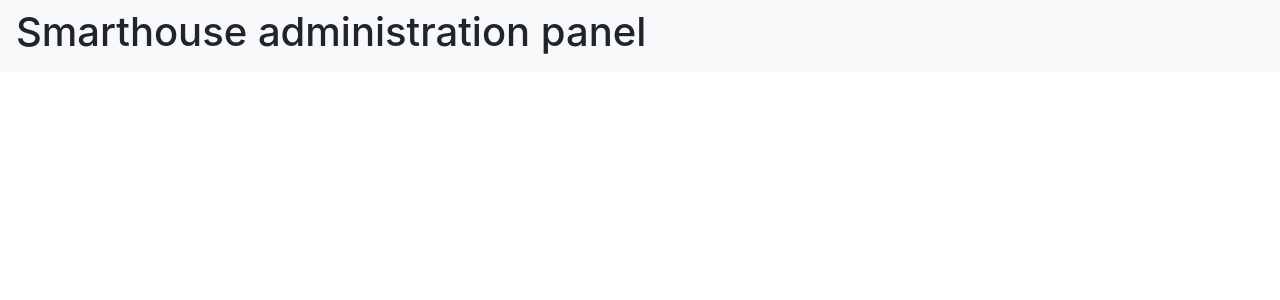
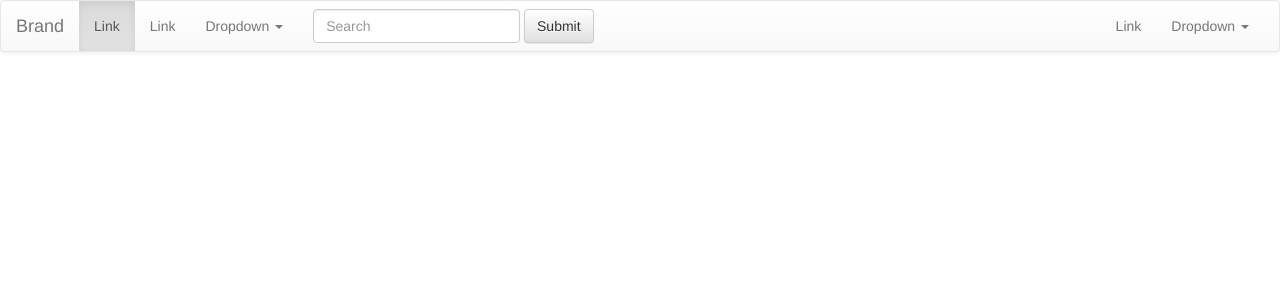
Before and after one commit to kevlampiev/smartmouse2.local, a Symfony app: template templates/layouts/admin_layout.twig in a window 1280 px wide. Shown: the top 300 px of the page. Run offline with Twig, Linux system fonts and the light colour scheme; the template is opened without the code that fills it, so the values that code supplies are empty; some libraries are stand-ins or nearby versions.

Commit message:
initial in this brunch

```diff
--- a/templates/layouts/admin_layout.twig
+++ b/templates/layouts/admin_layout.twig
@@ -5,16 +5,104 @@
 		<meta charset="UTF-8">
 		<meta name="viewport" content="width=device-width, initial-scale=1, shrink-to-fit=no">
 		<meta http-equiv="X-UA-Compatible" content="ie=edge">
-		<title><?= $docTitle ?></title>
-		<link rel="stylesheet" href="https://stackpath.bootstrapcdn.com/bootstrap/4.4.1/css/bootstrap.min.css" integrity="sha384-Vkoo8x4CGsO3+Hhxv8T/Q5PaXtkKtu6ug5TOeNV6gBiFeWPGFN9MuhOf23Q9Ifjh" crossorigin="anonymous">
-		<link rel="stylesheet" href="styles/admin.css">
+		<title>
+			{% block tittle %}{% endblock %}
+		</title>
+		<link rel="stylesheet" href="https://maxcdn.bootstrapcdn.com/bootstrap/3.3.7/css/bootstrap.min.css" integrity="sha384-BVYiiSIFeK1dGmJRAkycuHAHRg32OmUcww7on3RYdg4Va+PmSTsz/K68vbdEjh4u" crossorigin="anonymous">
+		<link rel="stylesheet" href="https://maxcdn.bootstrapcdn.com/bootstrap/3.3.7/css/bootstrap-theme.min.css" integrity="sha384-rHyoN1iRsVXV4nD0JutlnGaslCJuC7uwjduW9SVrLvRYooPp2bWYgmgJQIXwl/Sp" crossorigin="anonymous">
+		<script src="https://maxcdn.bootstrapcdn.com/bootstrap/3.3.7/js/bootstrap.min.js" integrity="sha384-Tc5IQib027qvyjSMfHjOMaLkfuWVxZxUPnCJA7l2mCWNIpG9mGCD8wGNIcPD7Txa" crossorigin="anonymous"></script>
+		{# <link rel="stylesheet" href="styles/admin.css"> #}
 	</head>
 
 	<body>
-		<nav class="navbar navbar-expand-lg navbar-light bg-light">
-			<h1>Smarthouse administration panel</h1>
+		<nav class="navbar navbar-default">
+			<div
+				class="container-fluid">
+				<!-- Brand и toggle сгруппированы для лучшего отображения на мобильных дисплеях -->
+				<div class="navbar-header">
+					<button type="button" class="navbar-toggle collapsed" data-toggle="collapse" data-target="#bs-example-navbar-collapse-1" aria-expanded="false">
+						<span class="sr-only">Toggle navigation</span>
+						<span class="icon-bar"></span>
+						<span class="icon-bar"></span>
+						<span class="icon-bar"></span>
+					</button>
+					<a class="navbar-brand" href="#">Brand</a>
+				</div>
+
+				<!-- Соберите навигационные ссылки, формы, и другой контент для переключения -->
+				<div class="collapse navbar-collapse" id="bs-example-navbar-collapse-1">
+					<ul class="nav navbar-nav">
+						<li class="active">
+							<a href="#">Link
+								<span class="sr-only">(current)</span>
+							</a>
+						</li>
+						<li>
+							<a href="#">Link</a>
+						</li>
+						<li class="dropdown">
+							<a href="#" class="dropdown-toggle" data-toggle="dropdown" role="button" aria-haspopup="true" aria-expanded="false">Dropdown
+								<span class="caret"></span>
+							</a>
+							<ul class="dropdown-menu">
+								<li>
+									<a href="#">Action</a>
+								</li>
+								<li>
+									<a href="#">Another action</a>
+								</li>
+								<li>
+									<a href="#">Something else here</a>
+								</li>
+								<li role="separator" class="divider"></li>
+								<li>
+									<a href="#">Separated link</a>
+								</li>
+								<li role="separator" class="divider"></li>
+								<li>
+									<a href="#">One more separated link</a>
+								</li>
+							</ul>
+						</li>
+					</ul>
+					<form class="navbar-form navbar-left">
+						<div class="form-group">
+							<input type="text" class="form-control" placeholder="Search">
+						</div>
+						<button type="submit" class="btn btn-default">Submit</button>
+					</form>
+					<ul class="nav navbar-nav navbar-right">
+						<li>
+							<a href="#">Link</a>
+						</li>
+						<li class="dropdown">
+							<a href="#" class="dropdown-toggle" data-toggle="dropdown" role="button" aria-haspopup="true" aria-expanded="false">Dropdown
+								<span class="caret"></span>
+							</a>
+							<ul class="dropdown-menu">
+								<li>
+									<a href="#">Action</a>
+								</li>
+								<li>
+									<a href="#">Another action</a>
+								</li>
+								<li>
+									<a href="#">Something else here</a>
+								</li>
+								<li role="separator" class="divider"></li>
+								<li>
+									<a href="#">Separated link</a>
+								</li>
+							</ul>
+						</li>
+					</ul>
+				</div>
+				<!-- /.navbar-collapse -->
+			</div>
+			<!-- /.container-fluid -->
 		</nav>
 
+		{% block content %}{% endblock %}
 
 		<script src="https://code.jquery.com/jquery-3.4.1.slim.min.js" integrity="sha384-J6qa4849blE2+poT4WnyKhv5vZF5SrPo0iEjwBvKU7imGFAV0wwj1yYfoRSJoZ+n" crossorigin="anonymous"></script>
 		<script src="https://cdn.jsdelivr.net/npm/popper.js@1.16.0/dist/umd/popper.min.js" integrity="sha384-Q6E9RHvbIyZFJoft+2mJbHaEWldlvI9IOYy5n3zV9zzTtmI3UksdQRVvoxMfooAo" crossorigin="anonymous"></script>
```
Also changed, not shown: src/Controllers/Admin/AdminPanelController.php (+7 -6 lines), src/Controllers/Admin/BaseAdminController.php (deleted, +0 -19 lines).
